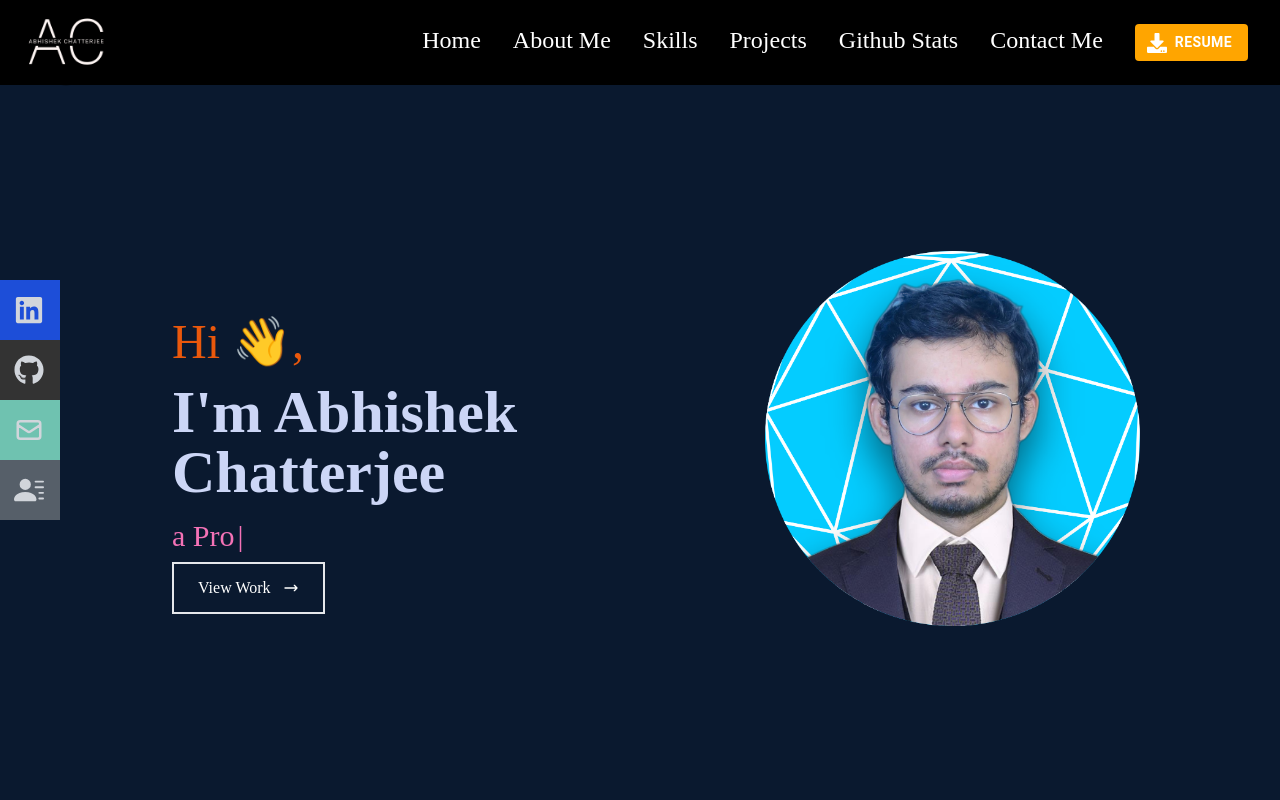
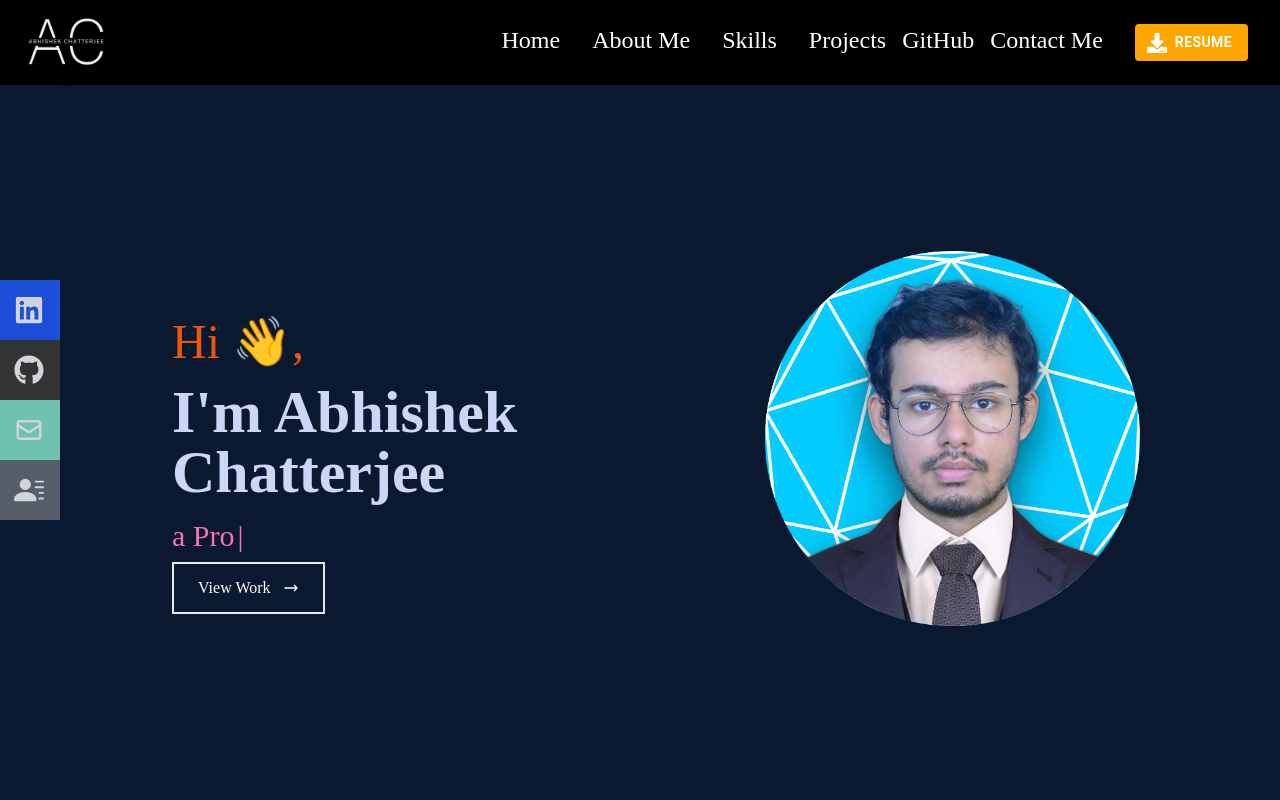
Before and after one commit to abhishek1337chatterjee/abhishek1337chatterjee.github.io, a React (Create React App) app: page / in a window 1280 px wide. Shown: the top 800 px of the page. Built offline with nearby package versions, Linux system fonts and the light colour scheme.

Commit message:
added github scroll

```diff
--- a/src/Components/Contact.jsx
+++ b/src/Components/Contact.jsx
@@ -39,7 +39,7 @@ export const Contact = () => {
         target="_blank"
 
       >
-        <div className="pb-8 text-center">
+        <div className="mt-20 pb-8 text-center">
           <p className="text-4xl font-bold inline border-b-4 border-pink-600 text-gray-300">
             Contact
           </p>
--- a/src/Components/Home.jsx
+++ b/src/Components/Home.jsx
@@ -124,7 +124,7 @@ export const Home = () => {
             <button className="text-white group border-2 px-6 py-3 my-2 flex items-center hover:bg-pink-600 hover:border-pink-600">
               View Work
               <span className=" group-hover:rotate-90 duration-500">
-                <Link to="work" smooth={true} offset={-20} duration={500}>
+                <Link to="work" smooth={true} offset={-100} duration={500}>
                   <HiOutlineArrowNarrowRight className="ml-3" />{" "}
                 </Link>
               </span>
--- a/src/Components/Navbar.jsx
+++ b/src/Components/Navbar.jsx
@@ -51,11 +51,11 @@ export const Navbar = () => {
         </Link>
 
         </li>
+        <Link to="github" smooth={true} offset={-100} duration={500}>
+        <p className="text-2xl"> GitHub </p>{" "}
+        </Link>
         <li>
-          <p className="text-2xl"> Github Stats </p>
-        </li>
-        <li>
-          <Link to="contact" smooth={true} offset={-100} duration={500}>
+          <Link to="contact" smooth={true} offset={-120} duration={500}>
           <p className="text-2xl"> Contact Me </p>{" "}
           </Link>
 
@@ -122,11 +122,13 @@ export const Navbar = () => {
         </li>
         <li className="py-3">
           {" "}
-          <p className="text-4xl"> Github Stats </p>
+          <Link onClick={handleClickHam} to="github" smooth={true} offset={-100} duration={500}>
+        <p className="text-4xl"> GitHub</p>{" "}
+        </Link>
         </li>
         <li className="py-6">
           {" "}
-          <Link onClick={handleClickHam} to="contact" smooth={true} offset={-100} duration={500}>
+          <Link onClick={handleClickHam} to="contact" smooth={true} offset={-110} duration={500}>
           <p className="text-4xl"> Contact Me </p>{" "}
           </Link>
         </li>
```
